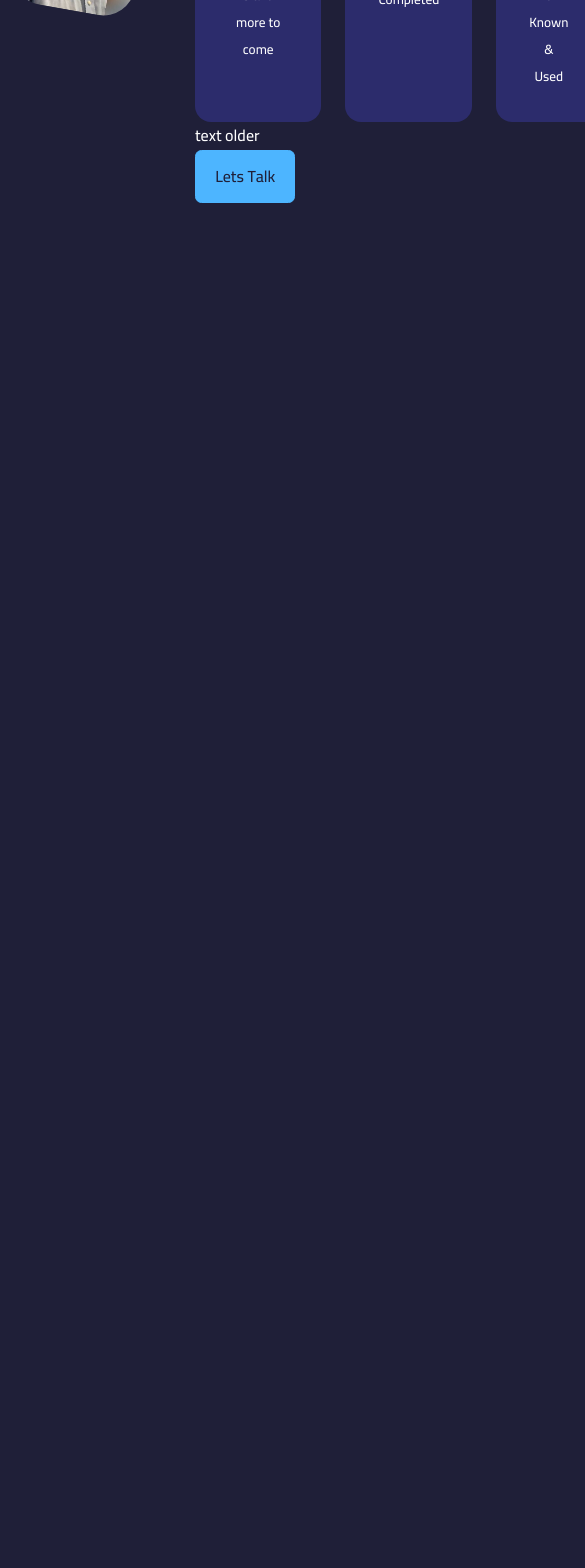
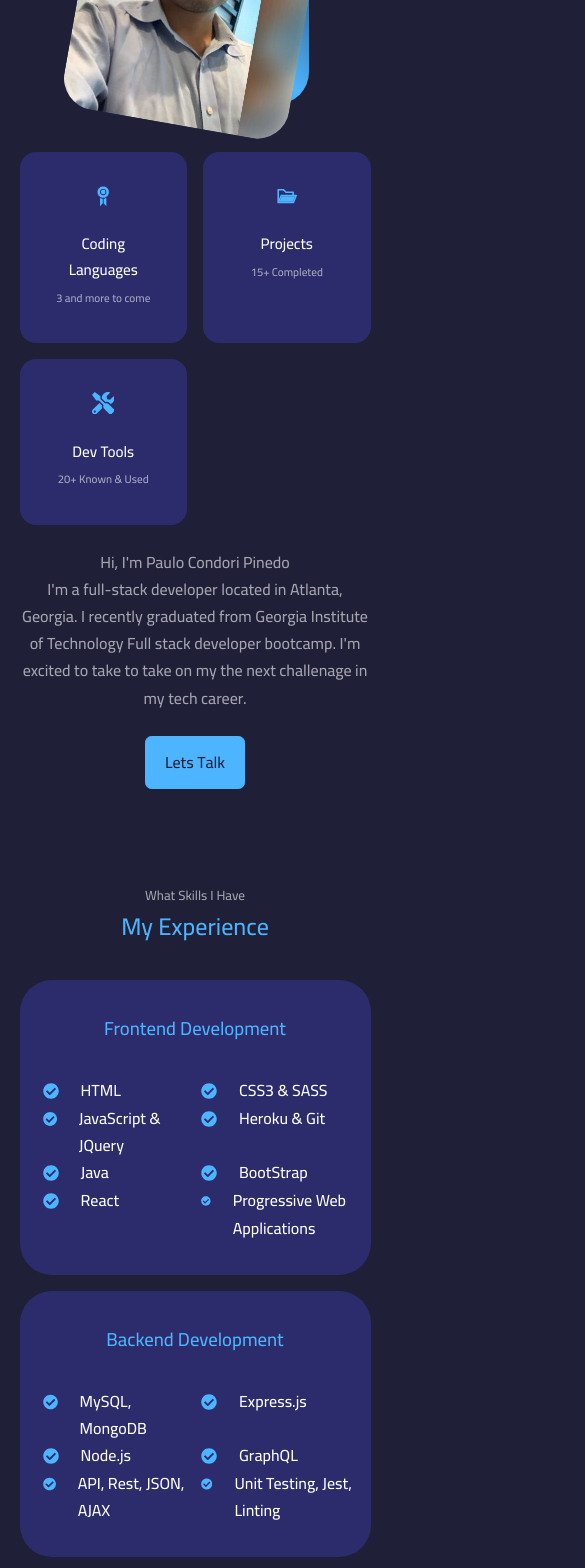
Before and after one commit to pcondori1996/Official_Portfolio-PauloCondori, a React (Create React App) app: page / in a window 390 px wide. Shown: the part 1160-2728 px from the top of the page, 585 px wide, since content can reach past the window. Built offline with nearby package versions, Linux system fonts and the light colour scheme.

Commit message:
experience section of portfolio is done.

```diff
--- a/src/App.scss
+++ b/src/App.scss
@@ -64,7 +64,7 @@ h1 {
 
 section {
   margin-top: 8 rem;
-  height: 100vh;
+  // height: 100vh;
 }
 
 section > h2,
--- a/src/components/about/About.jsx
+++ b/src/components/about/About.jsx
@@ -44,8 +44,11 @@ const About = () => {
           </div>
 
             <p>
-          text older
-        </p>
+          Hi, I'm Paulo Condori Pinedo<br></br>
+          I'm a full-stack developer located in Atlanta, Georgia.
+          I recently graduated from Georgia Institute of Technology Full stack developer bootcamp.
+          I'm excited to take to take on my the next challenage in my tech career.
+                 </p>
 
 
         <a href='#contact' className='btn btn-primary'>Lets Talk</a>
--- a/src/components/about/about.scss
+++ b/src/components/about/about.scss
@@ -45,4 +45,62 @@
 .about-card:hover {
     background: transparent;
     background-color: var(--color-primary-variant);
+    cursor: default;
 }
+
+.about_icons {
+    color: var(--color-primary);
+    font-size: 1.4rem;
+    margin-bottom: 1rem;
+}
+
+.about-card h5 {
+    font-size: 0.95rem;
+}
+
+.about-card small {
+    font-size: 0.7rem;
+    color: var(--color-light);
+}
+
+.about_content p {
+    margin: 2rem 0 2.6rem;
+    color: var(--color-light);
+}
+
+//Querys
+
+@media screen and (max-width: 900px) {
+   .about_container {
+    grid-template-columns: 1fr;
+    gap: 0;
+       }
+       .about_me {
+        width: 50%;
+        margin: 2rem auto 4rem;
+       }
+
+       .about_content p {
+        margin: 1rem 0 1.5rem;
+       }
+}
+
+@media screen and (max-width: 600px) {
+ .about_me {
+    width:65%;
+    margin: 0 auto 3rem;
+     }
+
+     .about_cards {
+        grid-template-columns: 1fr 1fr;
+        gap: 1rem;
+     }
+
+     .about_content {
+        text-align: center;
+     }
+
+     .about_content p {
+        margin: 1.5rem 0;
+     }
+}
--- a/src/components/experience/Experience.jsx
+++ b/src/components/experience/Experience.jsx
@@ -1,9 +1,101 @@
 import React from 'react'
-import './experience.css'
+import './experience.scss'
+import { FaCheckCircle } from 'react-icons/fa'
 
 const Experience = () => {
   return (
-    <section id='experience'></section>
+    <section id='experience'>
+      <h5>What Skills I Have</h5>
+      <h2>My Experience</h2>
+
+
+      <div className='container experience_container'>
+        <div className='experience_front'>
+          <h3>Frontend Development</h3>
+          <div className='experience_content'>
+            <article className='experience_details'>
+              <FaCheckCircle className='expIcons'/>
+              <h4>HTML</h4>
+            </article>
+
+            <article className='experience_details'>
+              <FaCheckCircle className='expIcons'/>
+              <h4>CSS3 & SASS</h4>
+            </article>
+
+            <article className='experience_details'>
+              <FaCheckCircle className='expIcons'/>
+              <h4>JavaScript & JQuery</h4>
+            </article>
+
+            <article className='experience_details'>
+              <FaCheckCircle className='expIcons'/>
+              <h4>Heroku & Git</h4>
+            </article>
+
+            <article className='experience_details'>
+              <FaCheckCircle className='expIcons'/>
+              <h4>Java</h4>
+            </article>
+
+            <article className='experience_details'>
+              <FaCheckCircle className='expIcons'/>
+              <h4>BootStrap</h4>
+            </article>
+
+            <article className='experience_details'>
+              <FaCheckCircle className='expIcons'/>
+              <h4>React</h4>
+            </article>
+
+            <article className='experience_details'>
+              <FaCheckCircle className='expIcons'/>
+              <h4>Progressive Web Applications</h4>
+            </article>
+
+
+          </div>
+        </div>
+
+
+
+        <div className='experience_backend'>
+          <h3>Backend Development</h3>
+          <div className='experience_content'>
+          <article className='experience_details'>
+              <FaCheckCircle className='expIcons'/>
+              <h4>MySQL, MongoDB</h4>
+            </article>
+
+            <article className='experience_details'>
+              <FaCheckCircle className='expIcons'/>
+              <h4>Express.js</h4>
+            </article>
+
+            <article className='experience_details'>
+              <FaCheckCircle className='expIcons'/>
+              <h4>Node.js</h4>
+            </article>
+
+            <article className='experience_details'>
+              <FaCheckCircle className='expIcons'/>
+              <h4>GraphQL</h4>
+            </article>
+
+            <article className='experience_details'>
+              <FaCheckCircle className='expIcons'/>
+              <h4>API, Rest, JSON, AJAX</h4>
+            </article>
+
+            <article className='experience_details'>
+              <FaCheckCircle className='expIcons'/>
+              <h4>Unit Testing, Jest, Linting</h4>
+            </article>
+          </div>
+        </div>
+      </div>
+
+    </section>
   )
 }
 
--- /dev/null
+++ b/src/components/experience/experience.scss
@@ -0,0 +1,69 @@
+.experience_container {
+    display: grid;
+    grid-template-columns: 1fr 1fr;
+    gap: 2rem;
+}
+
+.experience_container > div {
+    background: var(--color-bg-variant);
+    padding: 2.4rem 5rem;
+    border-radius: 2rem;
+    border: 1px solid transparent;
+    transition: var(--transition);
+}
+
+.experience_container > div:hover {
+    background: transparent;
+    border-color: var(--color-bg-variant);
+    cursor: default;
+}
+
+.experience_container > div h3 {
+    text-align: center;
+    margin-bottom: 2rem;
+    color: var(--color-primary);
+}
+
+.experience_content {
+    display: grid;
+    grid-template-columns: 1fr 1fr;
+}
+
+.experience_details {
+    display: flex;
+    gap: 1rem;
+}
+
+.experience_details h4 {
+    color: var(--color-white);
+}
+
+.expIcons {
+    margin: 6px;
+    color: var(--color-primary)
+}
+
+//Query
+
+@media screen and (max-width: 900px) {
+    .experience_container {
+        grid-template-columns: 1fr;
+    }
+
+    .experience_container > div {
+        width: 80%;
+        padding: 2rem;
+        margin:  0 auto;
+    }
+}
+
+@media screen and (max-width: 600px) {
+    .experience_container {
+        gap: 1rem;
+    }
+
+    .experience_container > div {
+        width: 100%;
+        padding: 2rem 1rem;
+    }
+}
--- a/src/components/services/Services.jsx
+++ b/src/components/services/Services.jsx
@@ -1,9 +1,29 @@
 import React from 'react'
-import './services.css'
+import './services.scss'
 
 const services = () => {
 return (
-    <section id='services'>Services</section>
+    <section id='services'>
+      <h5>What I Offer</h5>
+      <h2>Services</h2>
+
+
+      <div className="container services_container">
+        <article className='service'>
+          <div className="service_head">
+            <h3>UI/UX Design</h3>
+          </div>
+
+<ul className="service_list">
+  <li></li>
+</ul>
+
+        </article>
+      </div>
+
+
+
+    </section>
   )
 }
 
```
Also changed, not shown: src/components/experience/experience.css (deleted), src/components/services/services.css (deleted), src/components/services/services.scss (added).
